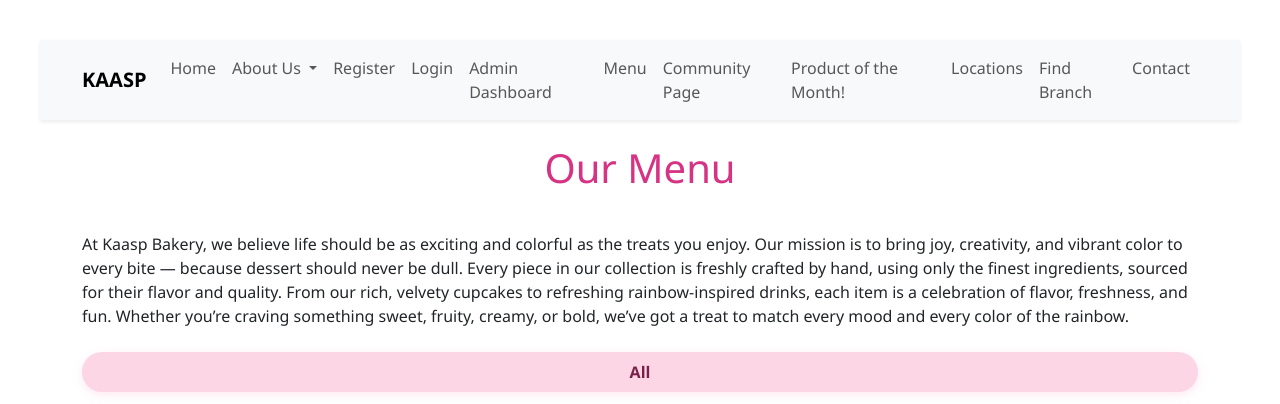
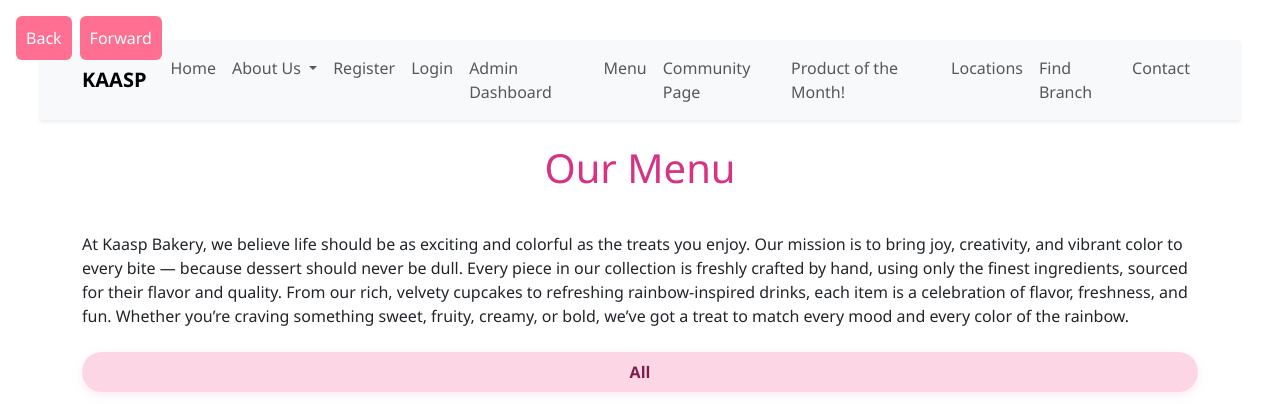
Before and after one commit to aimanaa6/final_project, a Flask app: page /menu in a window 1280 px wide. Shown: the top 404 px of the page. Run offline with Flask 3, Linux system fonts and the light colour scheme.

Commit message:
EDIT: amended css style sheet and added buttons to layout

```diff
--- a/application/routes.py
+++ b/application/routes.py
@@ -125,8 +125,9 @@ def contact():
 
         conn = get_db_connection()
         try:
-            with conn.cursor(dictionary=True) as cursor:
-                # with conn.cursor() as cursor: - PyMySQl
+            with conn.cursor() as cursor:
+            # with conn.cursor(dictionary=True) as cursor:
+                 # - PyMySQl
                 # Get user and subject info
                 cursor.execute("SELECT customer_id FROM customers WHERE username = %s", (username,))
                 user_result = cursor.fetchone()
@@ -208,8 +209,8 @@ def find_branch():
             message = "Please enter a town."
         else:
             conn = get_db_connection()
-            cursor = conn.cursor(dictionary=True)
-            # cursor = conn.cursor() - PyMySQL
+            # cursor = conn.cursor(dictionary=True)
+            cursor = conn.cursor()
 
             query = """
                 SELECT b.branch_name, l.location_name
--- a/application/static/main_styles.css
+++ b/application/static/main_styles.css
@@ -107,19 +107,15 @@ h1 {
   font-size: 1.2rem;
   color: white;
 }
-.back-button {
-    color: white;
-    background: #B88C9E;
-    font-weight: 600;
-    font-size: 0.85rem; /* slightly smaller font */
-    border: none;
-    padding: 0.3rem 0.8rem; /* smaller padding */
-    border-radius: 50px;
-    transition: 0.3s ease;
-    box-shadow: 0 3px 8px rgba(252, 214, 229, 0.5);
-    transform: scale(1.05);
-    box-shadow: 0 6px 14px rgba(248, 166, 196, 0.6);
+.nav-buttons {
+  position: absolute;
+  top: 1rem;
+  left: 1rem;
+  display: flex;
+  gap: 0.5rem;
+  z-index: 1000;
 }
+
 .btn-outline-info {
   background-color:#f8a6c4;
   color: white;
@@ -142,7 +138,8 @@ h1 {
 }
 .btn-all-filter,
 .btn-bakery-filter,
-.btn-drink-filter {
+.btn-drink-filter,
+.home-menu-button {
   background-color: #fcd6e5;
   color: #7a1f4c;
   font-weight: 600;
@@ -157,8 +154,7 @@ h1 {
 }
 .btn-all-filter:hover,
 .btn-bakery-filter:hover,
-.btn-drink-filter:hover,
-.back-button:hover {
+.btn-drink-filter:hover {
   background-color: #fbaecf;
   transform: scale(1.05);
 }
--- a/application/templates/home.html
+++ b/application/templates/home.html
@@ -11,7 +11,7 @@
             <div class="p-5 bg-light rounded">
                 <h2>Handcrafted with love</h2>
                 <p>We offer a wide range of cakes, pastries, and breads — all baked daily with the finest ingredients.</p>
-                <a href="/menu" class="btn btn-primary">View Our Menu</a>  <!-- Temporarily hardcoded URL -->
+                <a href="/menu" class="home-menu-button">View Our Menu</a>  <!-- Temporarily hardcoded URL -->
             </div>
         </div>
     </div>
--- a/application/templates/layout.html
+++ b/application/templates/layout.html
@@ -71,6 +71,14 @@
                 </div>
             </div>
         </nav>
+        <div class="nav-buttons">
+          <button class="back-button" onclick="history.back()">
+            <i class="bi bi-arrow-left"></i> Back
+          </button>
+          <button class="forward-button" onclick="history.forward()">
+            Forward <i class="bi bi-arrow-right"></i>
+          </button>
+        </div>
     </header>
 
     <main class="container py-4">
--- a/requirements.txt
+++ b/requirements.txt
@@ -1,5 +1,4 @@
 Flask
-mysql-connector-python
 bcrypt
 datetime
 PyMySQL
```
Also changed, not shown: application/register_customer.py (+6 -5 lines).
